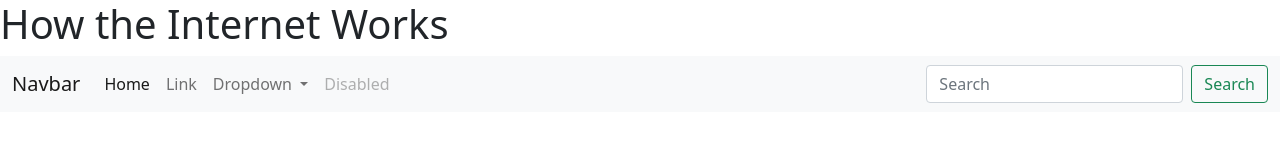
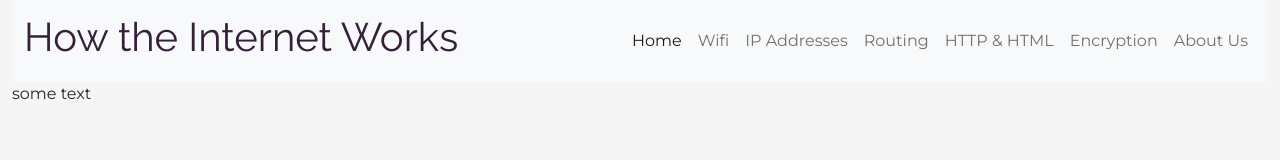
Before and after one commit to LeslieTepale/howInternetWorks-IS117sp21, a plain HTML site: page docs/index.html in a window 1280 px wide. Drawn offline with nearby package versions, Linux system fonts and the light colour scheme.

Commit message:
Task: Navbar initialized with page names

```diff
--- a/docs/css/main.css
+++ b/docs/css/main.css
@@ -0,0 +1,25 @@
+body{
+    background-color: #F6F5F5;
+    font-family: 'Montserrat', sans-serif;
+
+}
+h1{
+    font-family: 'Raleway', sans-serif;
+    color: #351F39;
+}
+
+.typewriter h1 {
+    overflow: hidden; /* Ensures the content is not revealed until the animation */
+    border-right: .15em #719FB0; /* The typwriter cursor */
+    white-space: nowrap; /* Keeps the content on a single line */
+    margin: 0 auto; /* Gives that scrolling effect as the typing happens */
+    letter-spacing: .15em; /* Adjust as needed */
+    animation:
+            typing 3.5s steps(40, end),
+            blink-caret .75s step-end;
+}
+
+@keyframes typing {
+    from { width: 0 }
+    to { width: 100% }
+}
--- a/docs/index.html
+++ b/docs/index.html
@@ -4,48 +4,56 @@
     <meta charset="utf-8">
     <meta name="viewport" content="width=device-width, initial-scale=1">
     <link href="https://cdn.jsdelivr.net/npm/bootstrap@5.0.0-beta2/dist/css/bootstrap.min.css" rel="stylesheet" integrity="sha384-BmbxuPwQa2lc/FVzBcNJ7UAyJxM6wuqIj61tLrc4wSX0szH/Ev+nYRRuWlolflfl" crossorigin="anonymous">
-
+    <link rel="preconnect" href="https://fonts.gstatic.com">
+    <link href="https://fonts.googleapis.com/css2?family=Montserrat&family=Raleway&display=swap" rel="stylesheet">
+    <link href="css/main.css" rel="stylesheet">
     <title>How the Internet Works</title>
 </head>
 <body>
-<h1>How the Internet Works</h1>
 <script src="https://cdn.jsdelivr.net/npm/bootstrap@5.0.0-beta2/dist/js/bootstrap.bundle.min.js" integrity="sha384-b5kHyXgcpbZJO/tY9Ul7kGkf1S0CWuKcCD38l8YkeH8z8QjE0GmW1gYU5S9FOnJ0" crossorigin="anonymous"></script>
+<div class="container-fluid">
 <nav class="navbar navbar-expand-lg navbar-light bg-light">
     <div class="container-fluid">
-        <a class="navbar-brand" href="#">Navbar</a>
+        <a class="navbar-brand" href="#"><h1>How the Internet Works</h1></a>
         <button class="navbar-toggler" type="button" data-bs-toggle="collapse" data-bs-target="#navbarSupportedContent" aria-controls="navbarSupportedContent" aria-expanded="false" aria-label="Toggle navigation">
             <span class="navbar-toggler-icon"></span>
         </button>
-        <div class="collapse navbar-collapse" id="navbarSupportedContent">
+
+        <div class="d-flex justify-content-end" id="navbarSupportedContent">
             <ul class="navbar-nav me-auto mb-2 mb-lg-0">
                 <li class="nav-item">
                     <a class="nav-link active" aria-current="page" href="#">Home</a>
                 </li>
                 <li class="nav-item">
-                    <a class="nav-link" href="#">Link</a>
-                </li>
-                <li class="nav-item dropdown">
-                    <a class="nav-link dropdown-toggle" href="#" id="navbarDropdown" role="button" data-bs-toggle="dropdown" aria-expanded="false">
-                        Dropdown
-                    </a>
-                    <ul class="dropdown-menu" aria-labelledby="navbarDropdown">
-                        <li><a class="dropdown-item" href="#">Action</a></li>
-                        <li><a class="dropdown-item" href="#">Another action</a></li>
-                        <li><hr class="dropdown-divider"></li>
-                        <li><a class="dropdown-item" href="#">Something else here</a></li>
-                    </ul>
+                    <a class="nav-link" href="#">Wifi</a>
                 </li>
                 <li class="nav-item">
-                    <a class="nav-link disabled" href="#" tabindex="-1" aria-disabled="true">Disabled</a>
+                    <a class="nav-link" href="#">IP Addresses</a>
+                </li>
+                <li class="nav-item">
+                    <a class="nav-link" href="#">Routing</a>
+                </li>
+                <li class="nav-item">
+                    <a class="nav-link" href="#">HTTP & HTML</a>
+                </li>
+                <li class="nav-item">
+                    <a class="nav-link" href="#">Encryption</a>
+                </li>
+                <li class="nav-item">
+                    <a class="nav-link" href="#">About Us</a>
                 </li>
             </ul>
-            <form class="d-flex">
-                <input class="form-control me-2" type="search" placeholder="Search" aria-label="Search">
-                <button class="btn btn-outline-success" type="submit">Search</button>
-            </form>
         </div>
     </div>
 </nav>
-
+</div>
+<div class="container-fluid">
+some text
+</div>
+<!-- comment
+<div class="typewriter">
+    <h1>Does this work?</h1>
+</div>
+-->
 </body>
 </html>
```
